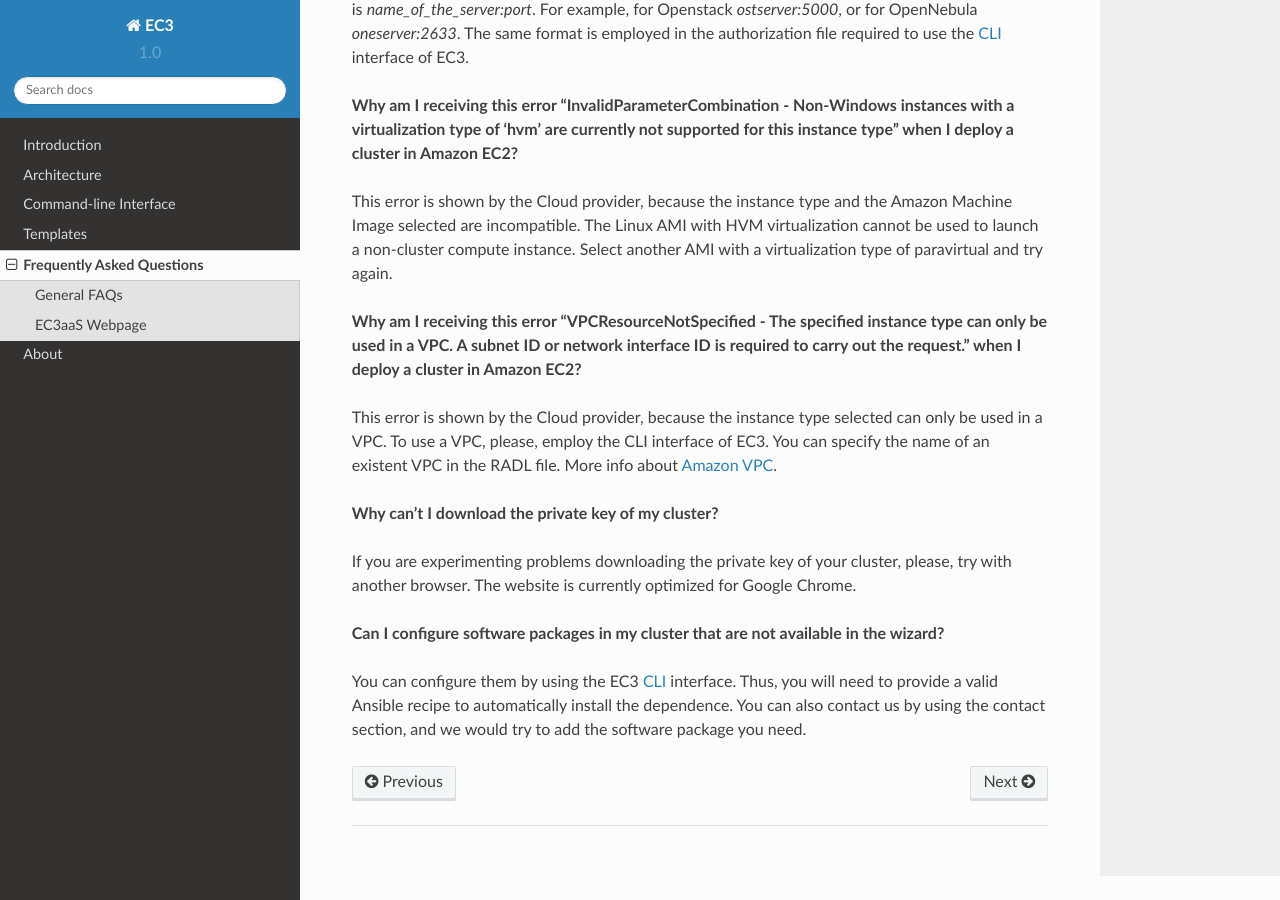
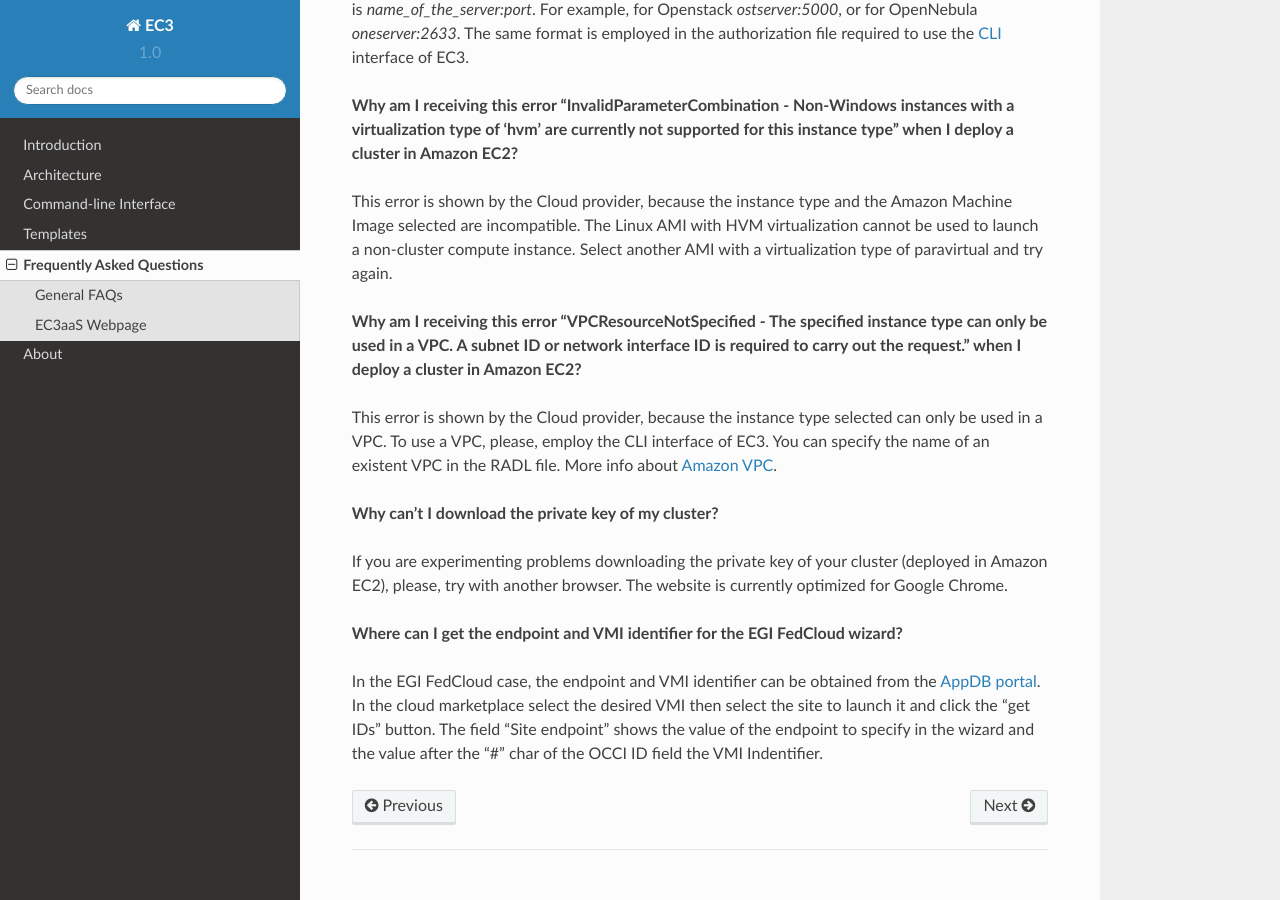
Before and after one commit to grycap/ec3, a Sphinx documentation site: the page built from doc/source/faq.rst, in a window 1280 px wide and 900 px high, scrolled down 1546 px. Built offline with Sphinx 7.4.7 and the Read the Docs theme 2.0.0, drawn with Linux system fonts in a browser that asks for light colours; some of the changed text lies outside the part shown.

Commit message:
Changes in FAQ docs

```diff
--- a/doc/source/faq.rst
+++ b/doc/source/faq.rst
@@ -74,13 +74,12 @@ More info about `Amazon VPC`_.
 
 **Why can't I download the private key of my cluster?**
 
-If you are experimenting problems downloading the private key of your cluster,
+If you are experimenting problems downloading the private key of your cluster (deployed in Amazon EC2),
 please, try with another browser. The website is currently optimized for Google Chrome.
 
-**Can I configure software packages in my cluster that are not available in the wizard?**
+**Where can I get the endpoint and VMI identifier for the EGI FedCloud wizard?**
 
-You can configure them by using the EC3 `CLI`_ interface. Thus, you will need to provide a valid Ansible recipe to automatically install the dependence.
-You can also contact us by using the contact section, and we would try to add the software package you need.
+In the EGI FedCloud case, the endpoint and VMI identifier can be obtained from the `AppDB portal`_. In the cloud marketplace select the desired VMI then select the site to launch it and click the "get IDs" button. The field "Site endpoint" shows the value of the endpoint to specify in the wizard and the value after the "#" char of the OCCI ID field the VMI Indentifier.
 
 
 .. _`CLI`: http://servproject.i3m.upv.es/ec3/doc/ec3.html
@@ -100,4 +99,4 @@ You can also contact us by using the contact section, and we would try to add th
 .. _`Torque`: http://www.adaptivecomputing.com/products/open-source/torque/
 .. _`SGE`: http://sourceforge.net/projects/gridscheduler/
 .. _`Apache Mesos`: http://mesos.apache.org/
-.. _`EGI FedCloud`: https://www.egi.eu/infrastructure/cloud/
+.. _`AppDB portal`: https://appdb.egi.eu
```
Also changed, not shown: other parts of doc/source/faq.rst (+2 -2 lines).
